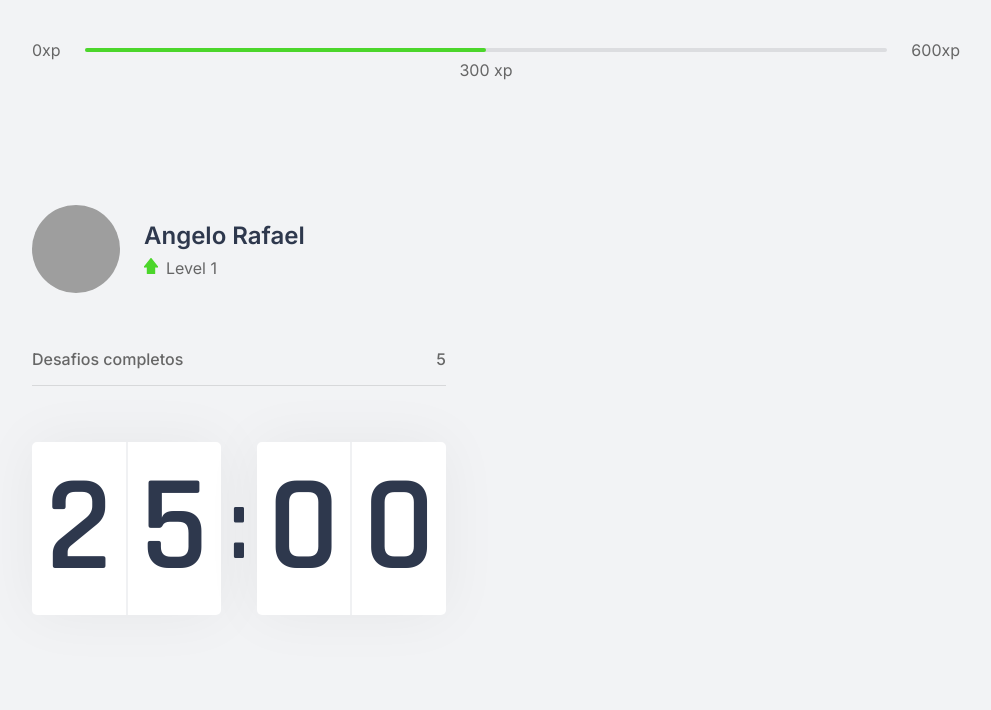
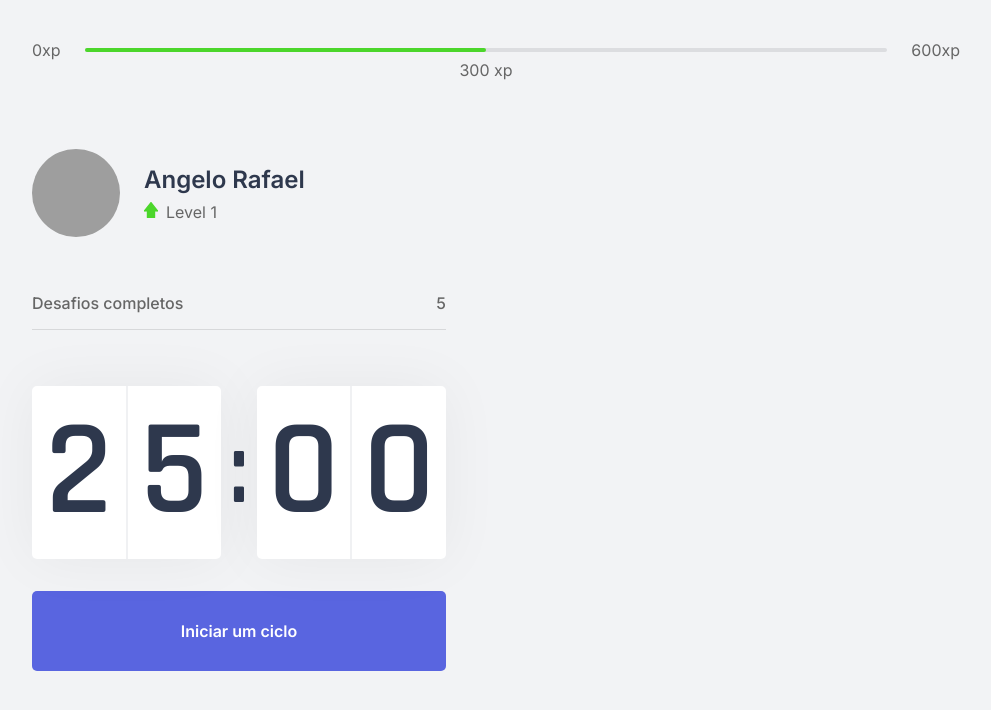
Before and after one commit to angelorpt/nlw-04-react, a Next.js app: page / in a window 1280 px wide. Shown: the top 710 px of the page, without its empty margins (144-1135 px from the left). Built offline with nearby package versions, Linux system fonts and the light colour scheme; grey boxes are pictures that could not be loaded.

Commit message:
add | Botão do componente coutdown

```diff
--- a/src/components/Countdown.tsx
+++ b/src/components/Countdown.tsx
@@ -2,6 +2,7 @@ import styles from '../styles/components/Countdown.module.css'
 
 export function Countdown() {
   return (
+    <div>
       <div className={styles.countdownContainer}>
         <div>
           <span>2</span>
@@ -13,5 +14,9 @@ export function Countdown() {
           <span>0</span>
         </div>
       </div>
+      <button type="button" className={styles.countdownButton}>
+        Iniciar um ciclo
+      </button>
+    </div>
   );
 }
--- a/src/styles/components/Countdown.module.css
+++ b/src/styles/components/Countdown.module.css
@@ -36,3 +36,30 @@
   font-size: 6.25rem;
   margin: 0 0.5rem;
 }
+
+.countdownButton {
+  width: 100%;
+  height: 5rem;
+
+  margin-top: 2rem;
+
+  display: flex;
+  align-items: center;
+  justify-content: center;
+
+  border: 0;
+  border-radius: 5px;
+
+  background: var(--blue);
+  color: var(--white);
+
+  font-weight: 1.25rem;
+  font-weight: 600;
+
+  transition: background-color 0.2s;
+}
+
+
+.countdownButton:hover {
+  background: var(--blue-dark);
+}
```
Lines whose indentation alone changed are shown as unchanged.
